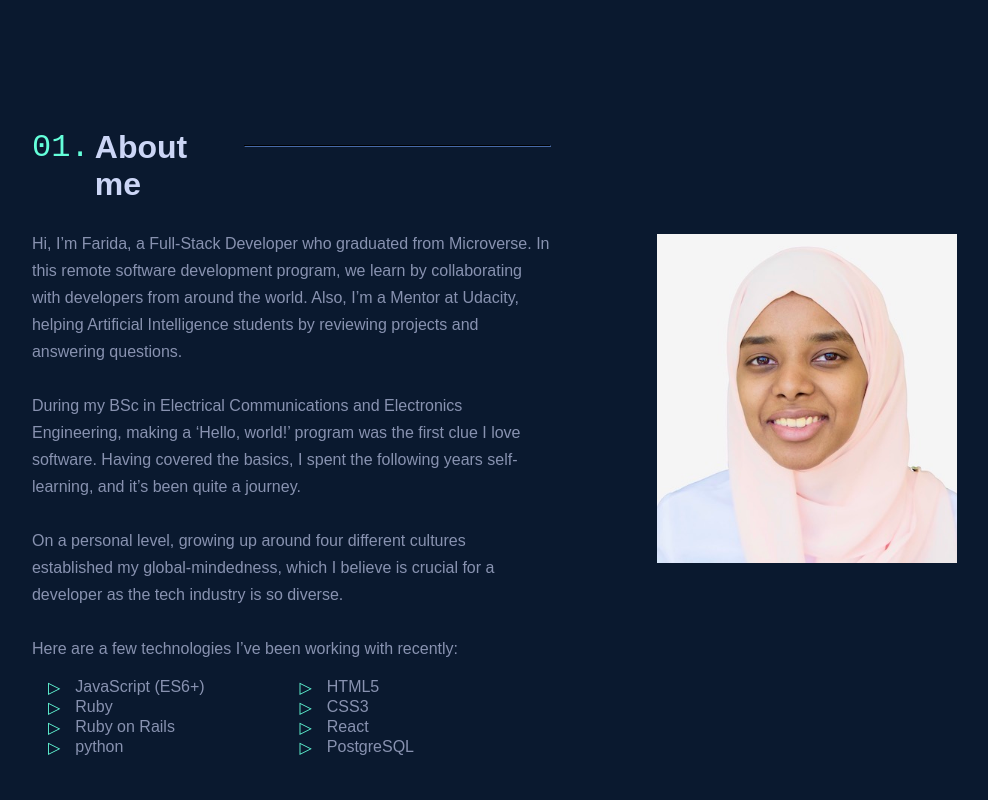
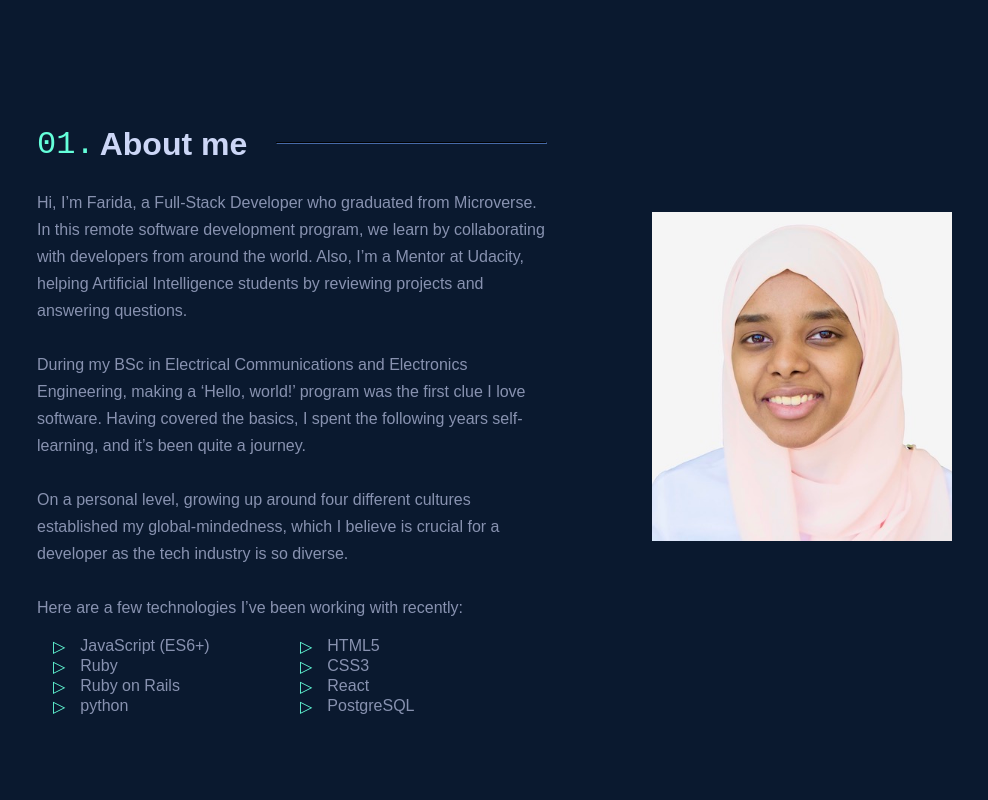
Before and after one commit to Farida-Hamid/Personal-Website, a React (Create React App) app: page / in a window 1280 px wide. Shown: the part 820-1620 px from the top of the page, without its empty margins (153-1141 px from the left). Built offline with nearby package versions, Linux system fonts and the light colour scheme.

Commit message:
Fix margins

```diff
--- a/src/components/About.js
+++ b/src/components/About.js
@@ -8,7 +8,7 @@ const About = () => {
       <div className="left">
         <h2 className="title">
           <div className="robotic">01.</div>
-          About me
+          <div style={{width: "200px"}} >About me</div>
           <hr></hr>
         </h2>
         <p>Hi, I’m Farida, a Full-Stack Developer who graduated from Microverse. In this
--- a/src/style/App.css
+++ b/src/style/App.css
@@ -23,6 +23,7 @@ body {
 main {
   width: 80%;
   margin: 15% auto;
+  max-width: 1000px;
 }
 
 ul {
```
